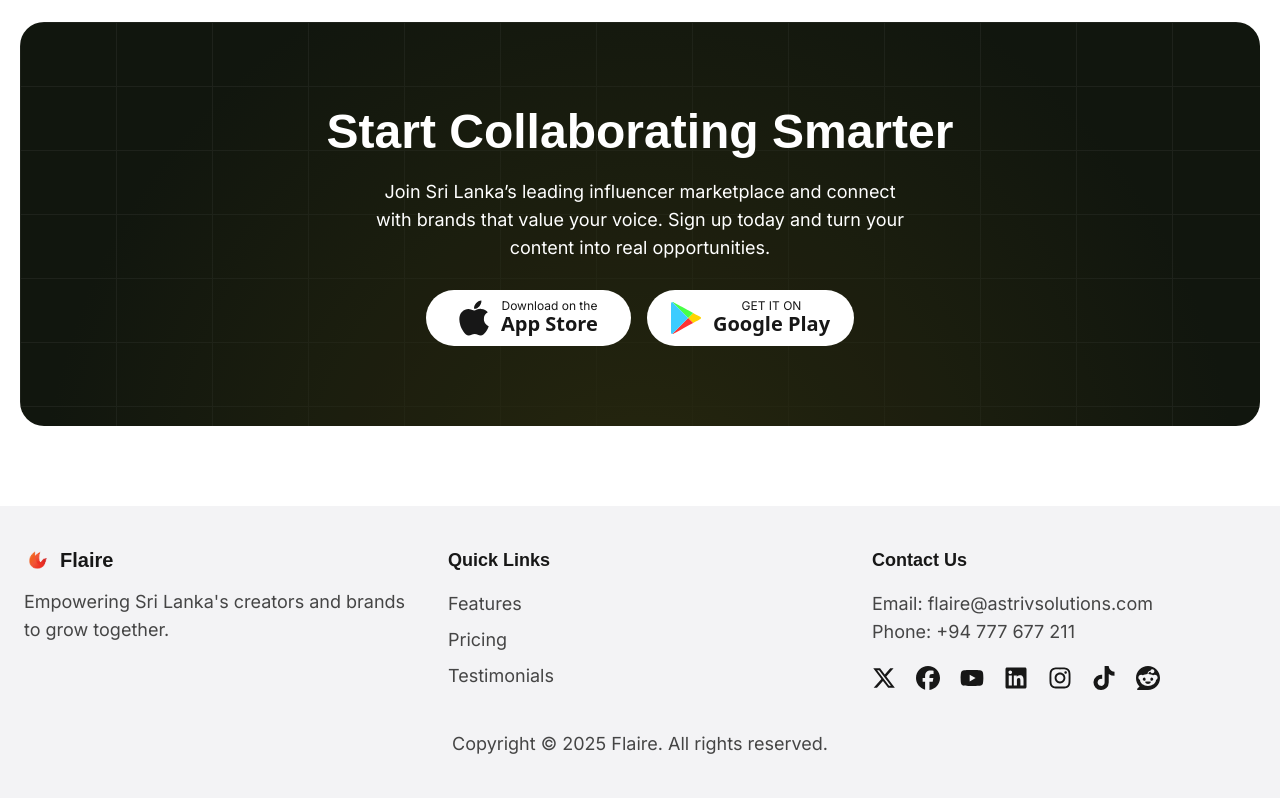
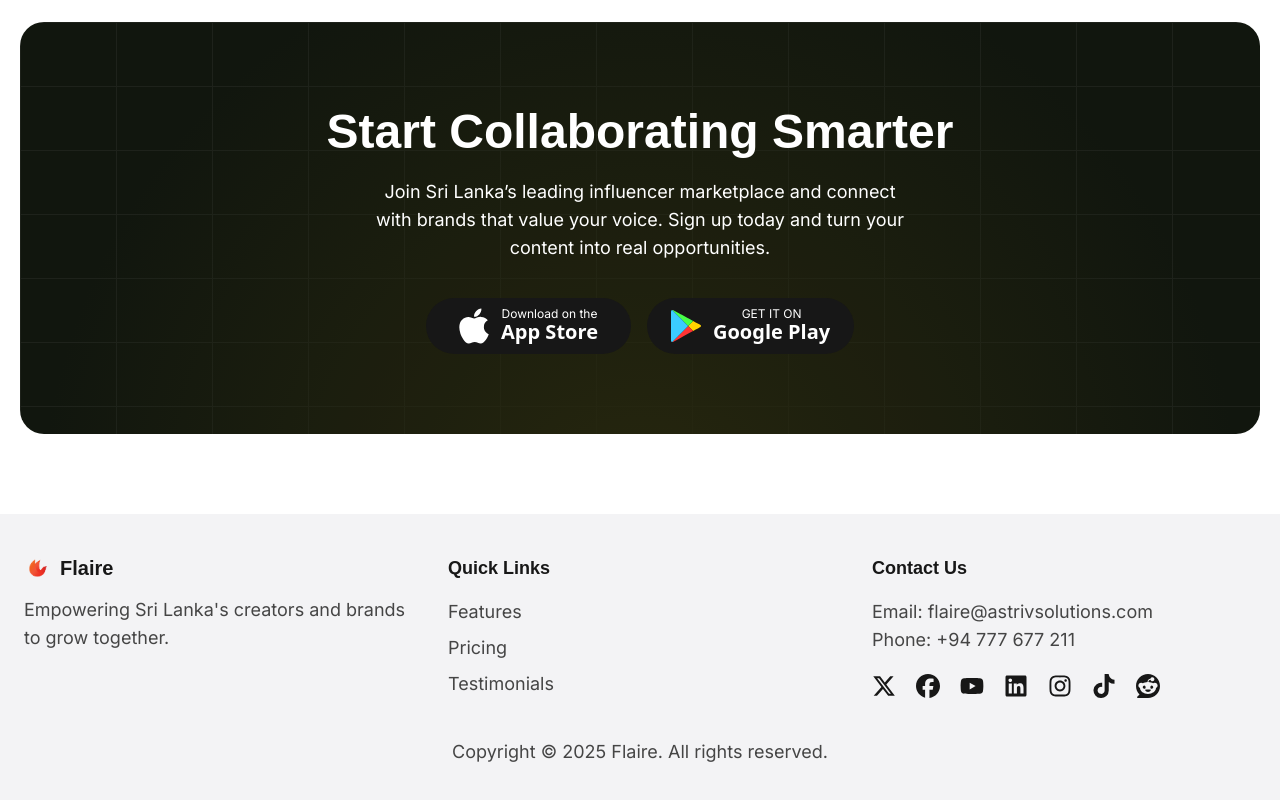
Before and after one commit to astriv-solutions/flaire-web, a Next.js app: page / in a window 1280 px wide. Shown: the part 6086-6886 px from the top of the page. Built offline with nearby package versions, Linux system fonts and the light colour scheme.

Commit message:
feat: Add Magnet component to enhance button interactions in CTA section

```diff
--- a/src/components/CTA.tsx
+++ b/src/components/CTA.tsx
@@ -2,6 +2,7 @@ import { ctaDetails } from '@/data/cta';
 
 import AppStoreButton from './AppStoreButton';
 import PlayStoreButton from './PlayStoreButton';
+import Magnet from './Magnet';
 
 const CTA: React.FC = () => {
   return (
@@ -19,9 +20,13 @@ const CTA: React.FC = () => {
 
             <p className="mx-auto max-w-xl md:px-5">{ctaDetails.subheading}</p>
 
-            <div className="mt-4 flex flex-col sm:flex-row items-center sm:gap-4">
-              <AppStoreButton />
-              <PlayStoreButton />
+            <div className="mt-6 flex flex-col sm:flex-row items-center sm:gap-4 w-fit mx-auto">
+              <Magnet padding={500} disabled={false} magnetStrength={30}>
+                <AppStoreButton dark />
+              </Magnet>
+              <Magnet padding={500} disabled={false} magnetStrength={30}>
+                <PlayStoreButton dark />
+              </Magnet>
             </div>
           </div>
         </div>
```
